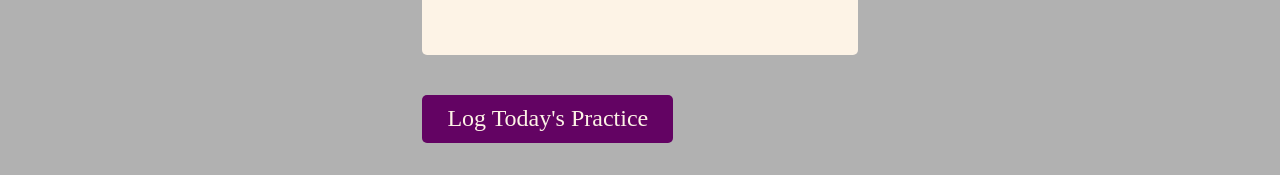
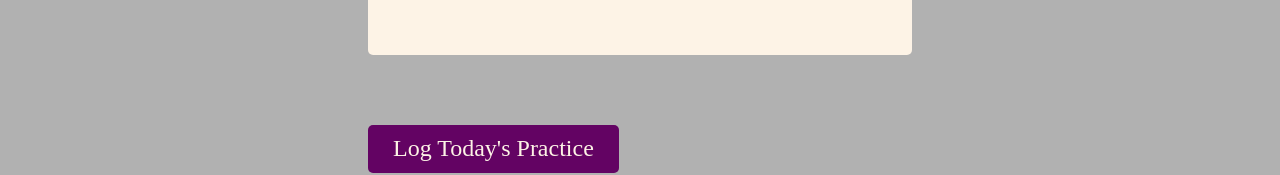
Before and after one commit to BreeAlexandra/singing-journal, a React (Create React App) app: page / in a window 1280 px wide. Shown: the part 930-1105 px from the top of the page. Built offline with nearby package versions, Linux system fonts and the light colour scheme; no server answers; the database is empty.

Commit message:
error handling update

```diff
--- a/src/App.css
+++ b/src/App.css
@@ -75,7 +75,7 @@ form {
   color: rgb(34, 34, 34);
   font-weight: bold;
   padding: 75px 0;
-  width: 40%;
+  width: 50%;
 }
 
 label {
@@ -127,6 +127,10 @@ button:hover {
   background-color: rgb(253, 243, 230);
   color: rgb(99, 3, 99);
   transition: .5s ease-in-out;
+}
+
+form p {
+  padding: 15px 0;
 }
 
 .inputContainer {
--- a/src/App.js
+++ b/src/App.js
@@ -23,6 +23,7 @@ const [userTime, setUserTime] = useState('');
 const [userAccomp, setUserAccomp] = useState('');
 const [userJournal, setUserJournal] = useState([]);
 const [style, setStyle] = useState('flexWrapper');
+const [error,setError] = useState('');
 
 
 // use useEffect with an empty dependency array so the call function is only called once
@@ -80,13 +81,16 @@ const [style, setStyle] = useState('flexWrapper');
       setUserDate('');
       setUserTime('');
       setUserAccomp('');
+      setError('');
     } else {
-        alert('Please enter some information to log your progress! Happy Singing!')
+      setError('Please enter some information to log your progress! Happy Singing!')
     }
   }
 
   const changeStyle = () => {
+    if (userDate && userTime && userAccomp) {
       setStyle('flexWrapper2');
+    }
   }
 
   return (
@@ -98,7 +102,6 @@ const [style, setStyle] = useState('flexWrapper');
       </header>
       <main>
         <div className={style}>
-
           <form
           onSubmit={handleSubmit}
           >
@@ -129,6 +132,7 @@ const [style, setStyle] = useState('flexWrapper');
             value={userAccomp}
             name="accomplishment"
             id="accomplishment" placeholder='What I accomplished today...'></textarea>
+            <p>{error}</p>
             <button className='log' onClick={changeStyle}>Log Today's Practice</button>
           </form>
           <div className="inputContainer">
```
Lines whose indentation alone changed are shown as unchanged.
